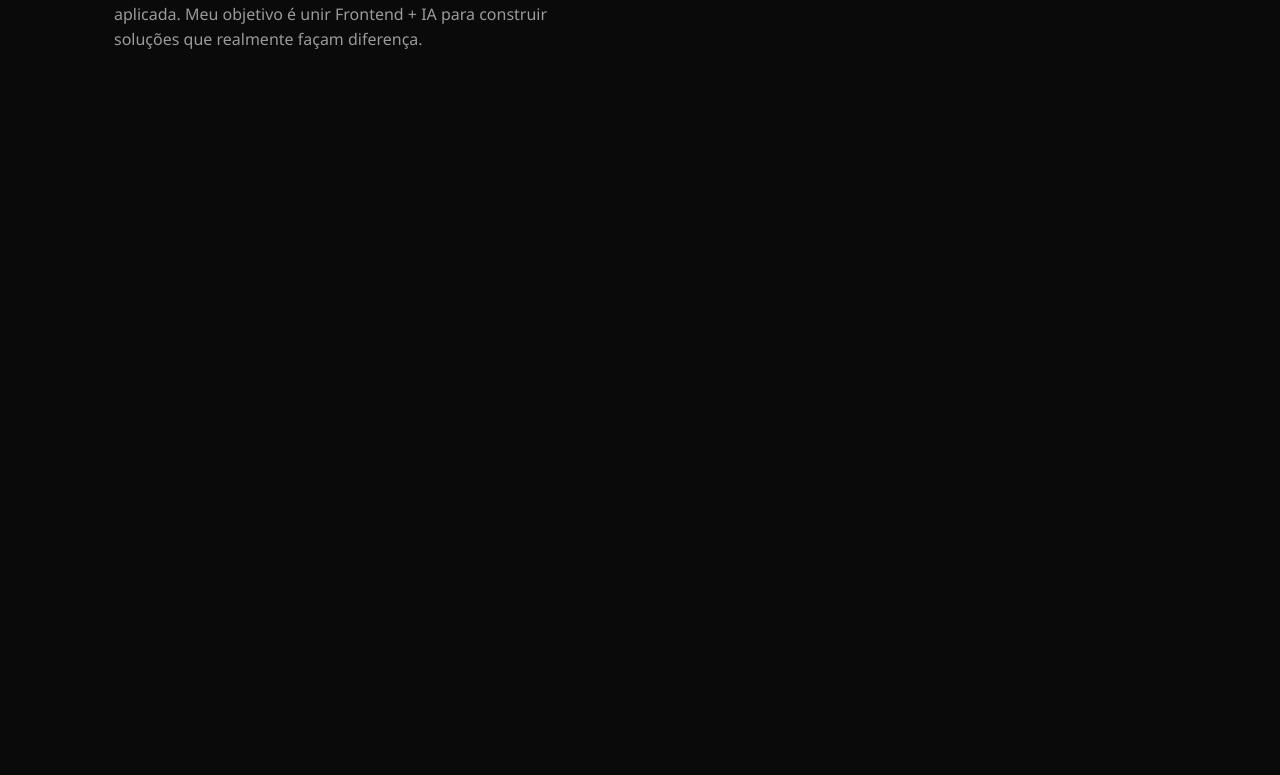
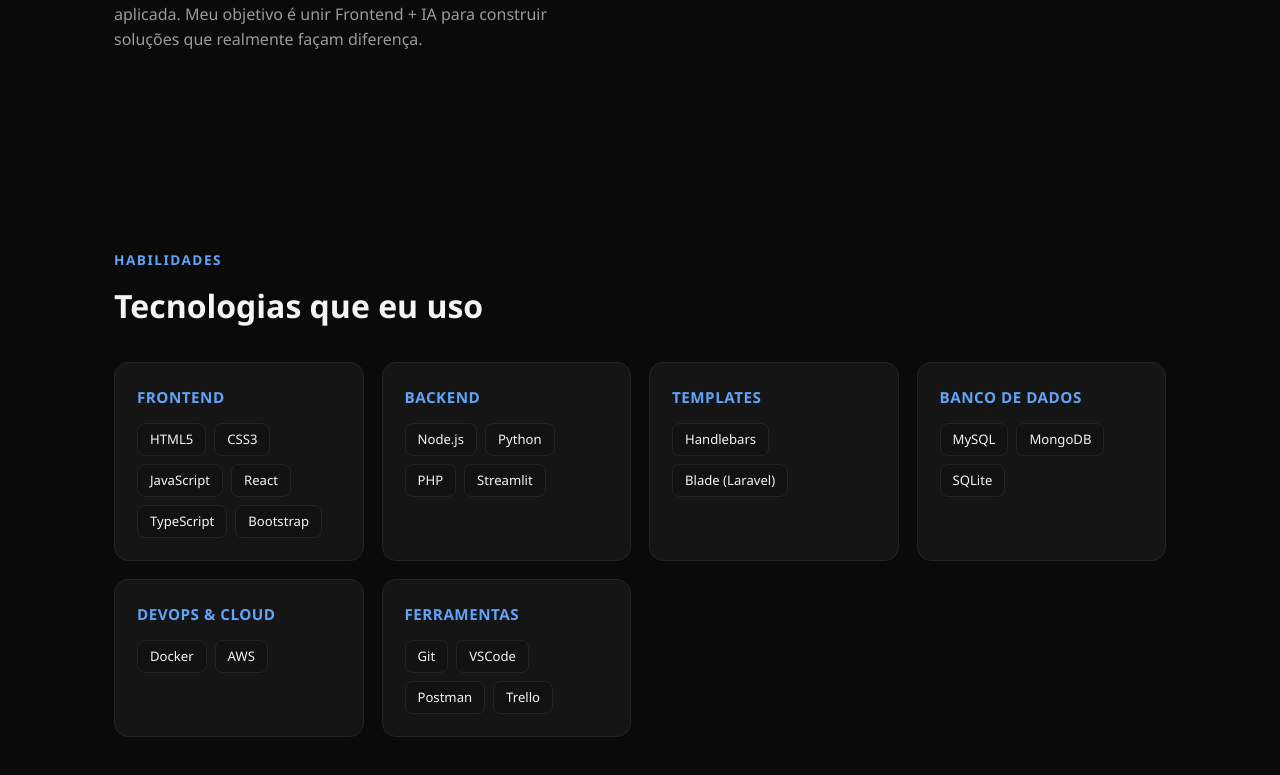
Before and after one commit to Iago-Ferreira-Silva/portfolio, a React app: page / in a window 1280 px wide. Shown: the part 1171-1946 px from the top of the page. Before the commit the page ends 1330 px from the top, so only its background shows below. Built offline with nearby package versions, Linux system fonts and the light colour scheme; the HTML template or start-up script is replaced by a standard one.

Commit message:
feat: adiciona componente Skills

```diff
--- a/src/App.jsx
+++ b/src/App.jsx
@@ -1,6 +1,7 @@
 import Header from './components/Header';
 import Hero from './components/Hero';
 import About from './components/About';
+import Skills from './components/Skills';
 import './App.css';
 
 function App() {
@@ -9,6 +10,7 @@
       <Header />
       <Hero />
       <About />
+      <Skills />
     </>
   );
 }
--- /dev/null
+++ b/src/components/Skills.css
@@ -0,0 +1,35 @@
+.skills-grid {
+  display: grid;
+  grid-template-columns: repeat(auto-fit, minmax(220px, 1fr));
+  gap: 18px;
+}
+
+.skill-card {
+  background: var(--card);
+  border: 1px solid var(--border);
+  border-radius: 14px;
+  padding: 22px;
+}
+
+.skill-card h3 {
+  font-size: .95rem;
+  color: var(--accent2);
+  margin-bottom: 14px;
+  text-transform: uppercase;
+  letter-spacing: .5px;
+}
+
+.tag-list {
+  display: flex;
+  flex-wrap: wrap;
+  gap: 8px;
+}
+
+.tag {
+  background: var(--bg2);
+  border: 1px solid var(--border);
+  padding: 5px 12px;
+  border-radius: 8px;
+  font-size: .82rem;
+  color: var(--text);
+}
--- /dev/null
+++ b/src/components/Skills.jsx
@@ -0,0 +1,54 @@
+import './Skills.css';
+
+const skillGroups = [
+  {
+    title: 'Frontend',
+    items: ['HTML5', 'CSS3', 'JavaScript', 'React', 'TypeScript', 'Bootstrap'],
+  },
+  {
+    title: 'Backend',
+    items: ['Node.js', 'Python', 'PHP', 'Streamlit'],
+  },
+  {
+    title: 'Templates',
+    items: ['Handlebars', 'Blade (Laravel)'],
+  },
+  {
+    title: 'Banco de dados',
+    items: ['MySQL', 'MongoDB', 'SQLite'],
+  },
+  {
+    title: 'DevOps & Cloud',
+    items: ['Docker', 'AWS'],
+  },
+  {
+    title: 'Ferramentas',
+    items: ['Git', 'VSCode', 'Postman', 'Trello'],
+  },
+];
+
+function Skills() {
+  return (
+    <section id="skills">
+      <div className="wrap">
+        <div className="section-tag">Habilidades</div>
+        <h2>Tecnologias que eu uso</h2>
+
+        <div className="skills-grid">
+          {skillGroups.map((group) => (
+            <div className="skill-card" key={group.title}>
+              <h3>{group.title}</h3>
+              <div className="tag-list">
+                {group.items.map((item) => (
+                  <span className="tag" key={item}>{item}</span>
+                ))}
+              </div>
+            </div>
+          ))}
+        </div>
+      </div>
+    </section>
+  );
+}
+
+export default Skills;
```
